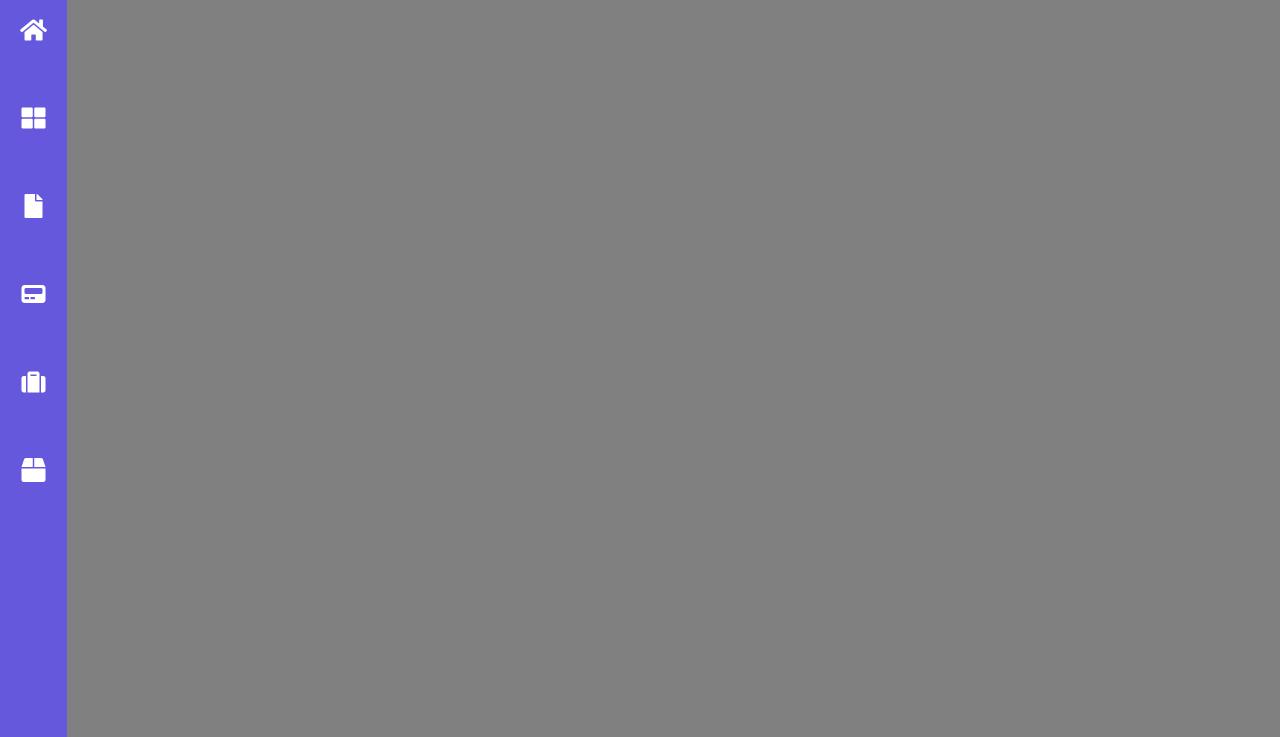
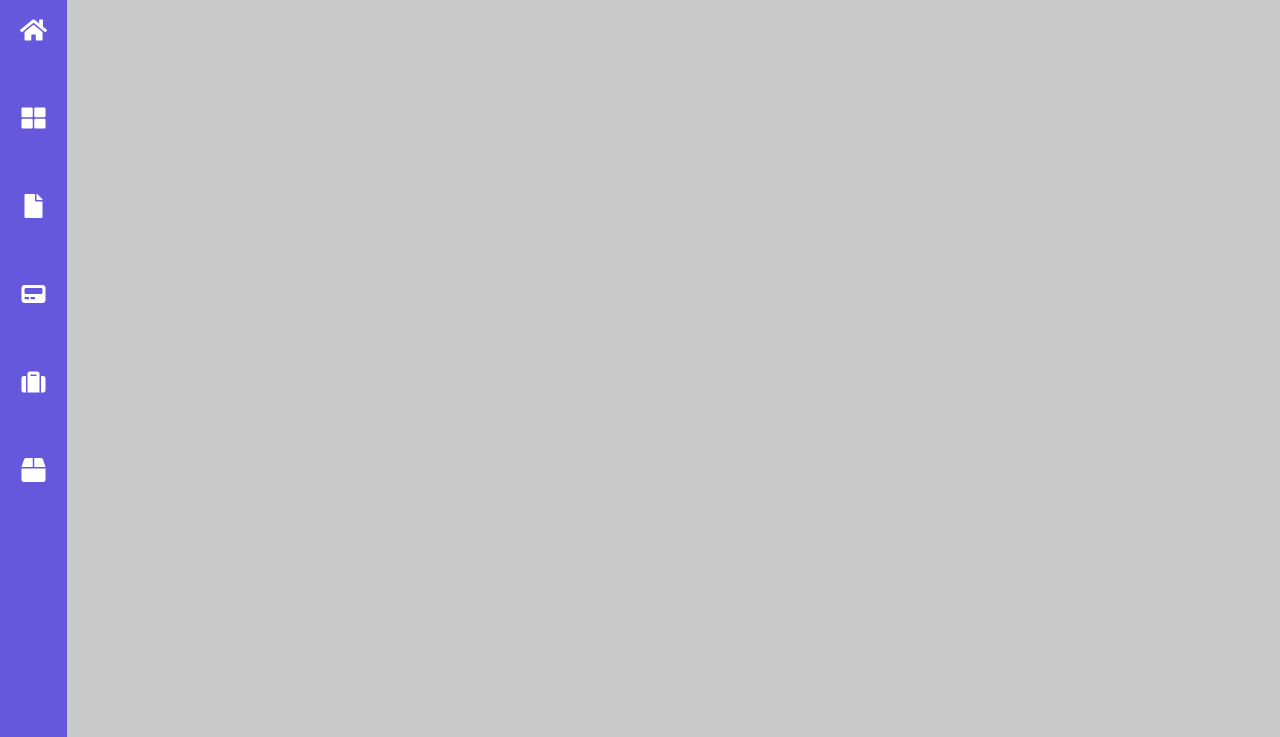
Before and after one commit to All-In-Group/admin-panel, a plain HTML site: page Final Version/index.html in a window 1280 px wide. Shown: the part 78-815 px from the top of the page. Drawn offline with nearby package versions, Linux system fonts and the light colour scheme.

Commit message:
Update style.css

```diff
--- a/Final Version/style.css
+++ b/Final Version/style.css
@@ -2,7 +2,7 @@ html, body{
     margin: 0;
     padding: 0;
     font-family: sans-serif;
-    background-color: gray;
+    background-color:  rgb(202, 202, 202);
     height: 100%;
     width: 100%;
 }
```
